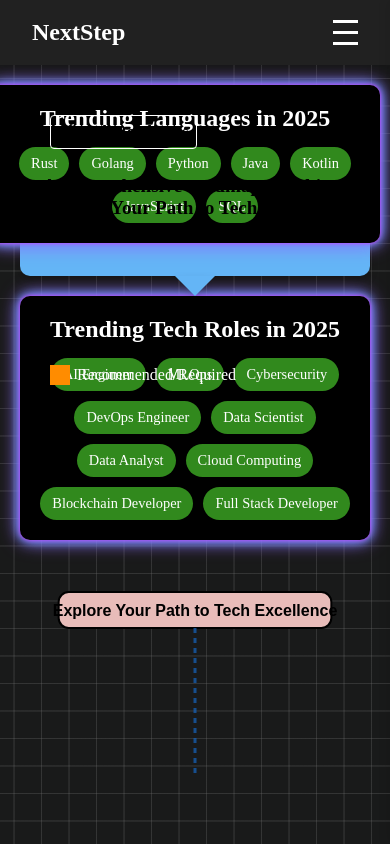
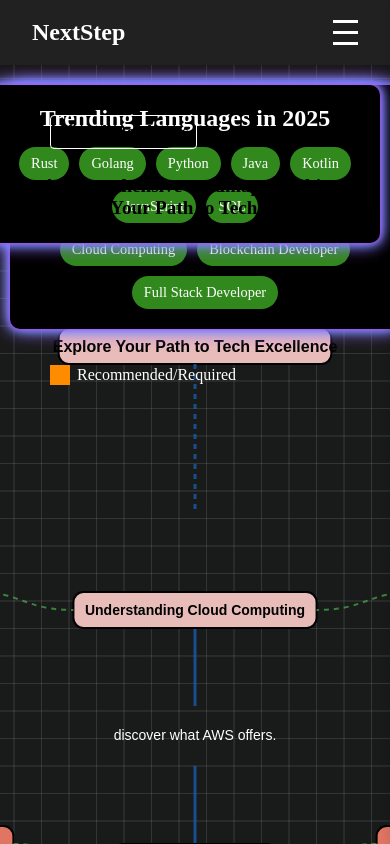
Before and after one commit to vineett09/next-step-frontend, a React (Create React App) app: page /aws in a window 390 px wide. Shown: the top 844 px of the page. Built offline with nearby package versions, Linux system fonts and the light colour scheme.

Commit message:
modified techroles

```diff
--- a/src/styles/roadmaps/TechRoles.css
+++ b/src/styles/roadmaps/TechRoles.css
@@ -15,13 +15,7 @@
   text-align: center;
 
 }
-@media (max-width: 768px) {
-  .role-card {
-    position: static; /* Change to static for smaller screens */
-    margin-bottom: 20px;
-    max-width: 100%;
-  }
-}
+
 
 .card-title {
   font-size: 1.5rem;
```
